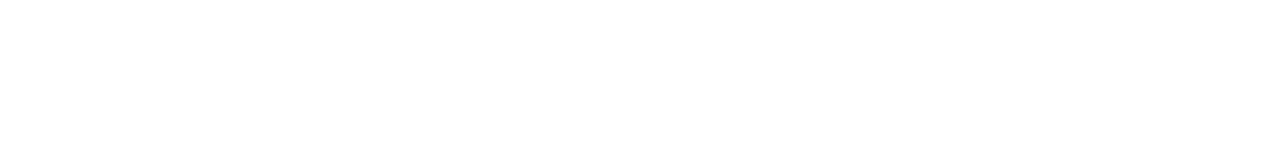
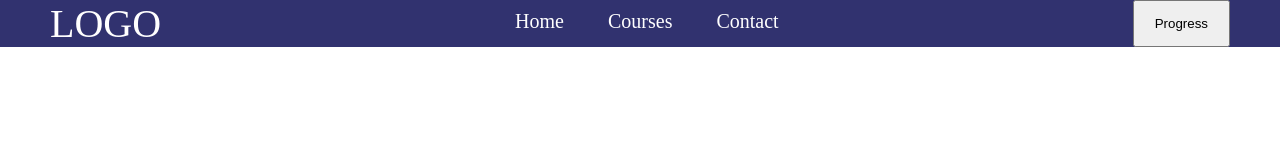
Before and after one commit to esra94sufyan/Group1, a plain HTML site: page index.html in a window 1280 px wide. Drawn offline with Linux system fonts and the light colour scheme.

Commit message:
esraheader

```diff
--- a/css/style1.css
+++ b/css/style1.css
@@ -1,3 +1,28 @@
 body{
     background: #fff;
 }
+
+*{margin: 0%;
+    padding: 0%;}
+
+    header{display: flex;
+        flex-direction: row;
+        justify-content: space-between;
+        background-color: #31326F;
+
+    }
+
+    .logo{color: white;
+    font-size: 40px;
+    margin-left: 50px;}
+
+    .btn{margin-right: 50px;
+    padding: 10px 20px 10px 20px;}
+
+    .navbar{
+    margin-top: 10px;}
+
+    .navbar a{color: white;
+    text-decoration: none;
+    font-size: 20px;
+    margin: 20px;}
--- a/index.html
+++ b/index.html
@@ -9,6 +9,15 @@
 </head>
 <body>
     <!-- esraa -->
+    <header>
+        <div class="logo">LOGO</div>
+        <div class="navbar">
+           <a href="#">Home</a>
+           <a href="#">Courses</a>
+           <a href="#">Contact</a>
+        </div>
+        <button class="btn">Progress</button>
+    </header>
 
     <div class="container">
         <h1></h1>
```
